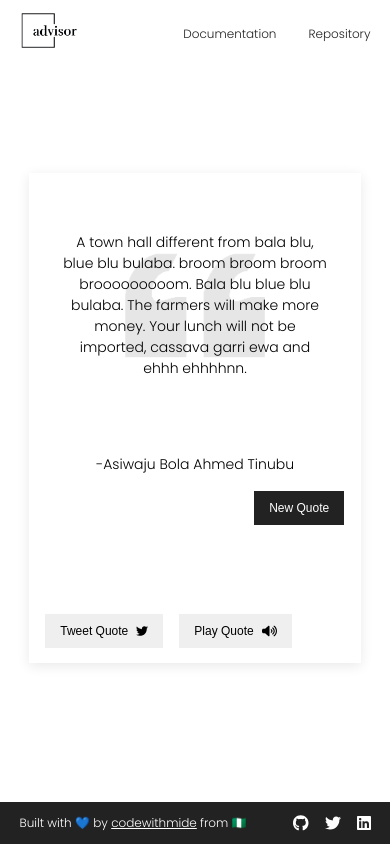
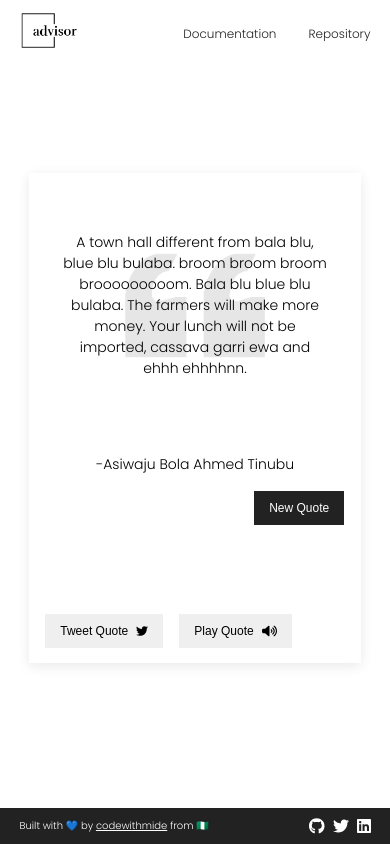
Before and after one commit to codewithmide/advisor, a React (Create React App) app: page / in a window 390 px wide. Built offline with nearby package versions, Linux system fonts and the light colour scheme.

Commit message:
font-size for mobile reduced

```diff
--- a/src/Footer/footer.scss
+++ b/src/Footer/footer.scss
@@ -33,6 +33,9 @@ $text-color: #ffffff;
                 color: $text-color;
             }
         }
+        @media screen and (max-width: 640px) {
+            font-size: 10px;
+        }
         @media screen and (max-width: 320px) {
             font-size: 8px;
         }
@@ -42,6 +45,9 @@ $text-color: #ffffff;
 .footer-links {
     display: flex;
     gap: 1rem;
+    @media screen and (max-width: 640px) {
+        gap: 0.5rem;
+    }
 }
 
 .github, .twitter, .linkedin {
```
